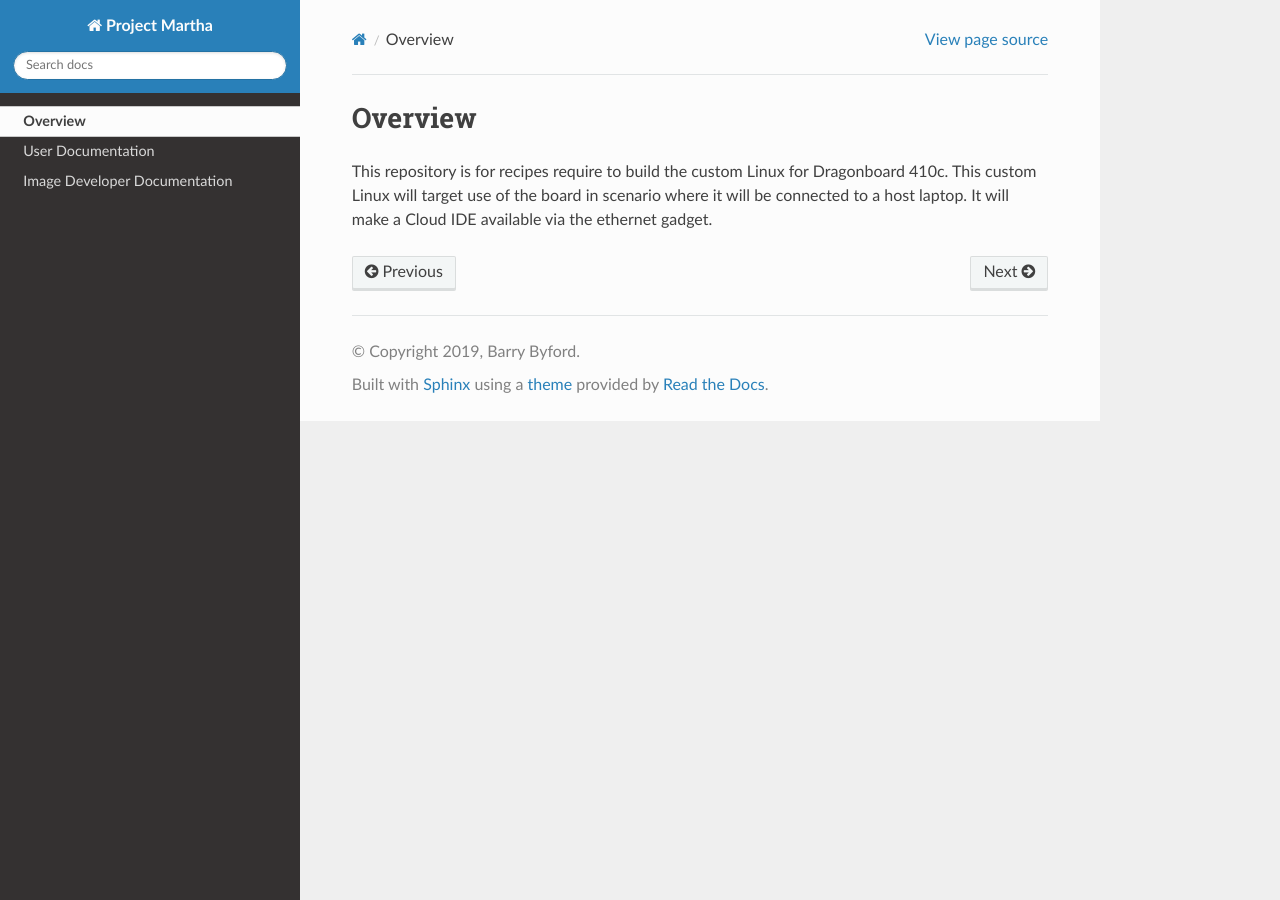
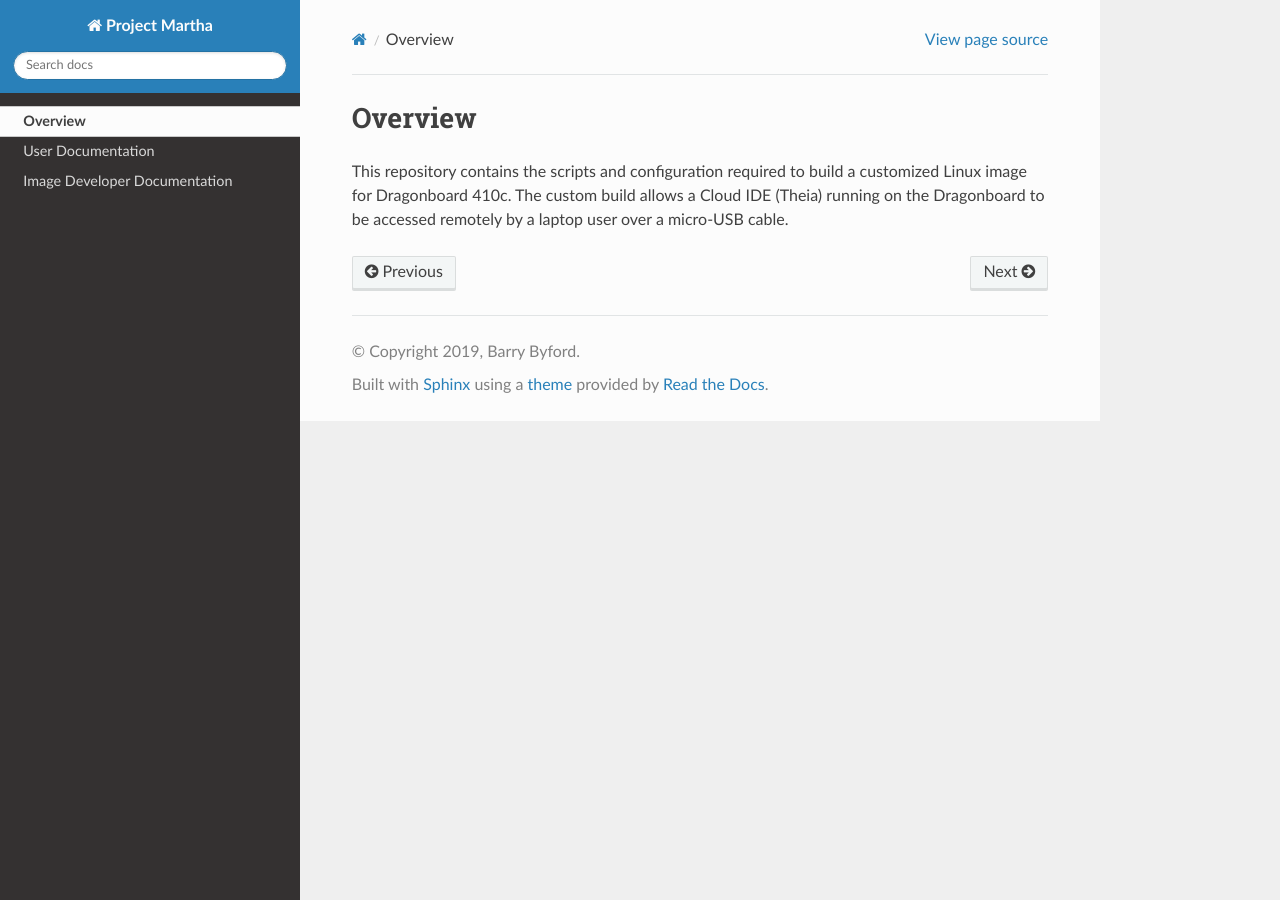
Before and after one commit to ukBaz/project-martha, a Sphinx documentation site: the page built from docs/source/overview.rst, in a window 1280 px wide. Built offline with Sphinx 7.4.7 and the Read the Docs theme 2.0.0, drawn with Linux system fonts in a browser that asks for light colours.

Commit message:
Improved overview

```diff
--- a/docs/source/overview.rst
+++ b/docs/source/overview.rst
@@ -1,6 +1,7 @@
 ========
 Overview
 ========
-This repository is for recipes require to build the custom Linux for Dragonboard 410c.
-This custom Linux will target use of the board in scenario where it will be connected to a
-host laptop. It will make a Cloud IDE available via the ethernet gadget.
+
+This repository contains the scripts and configuration required to build a customized Linux image for Dragonboard 410c.
+The custom build allows a Cloud IDE (Theia) running on the Dragonboard to be accessed remotely by a laptop user
+over a micro-USB cable.
```
